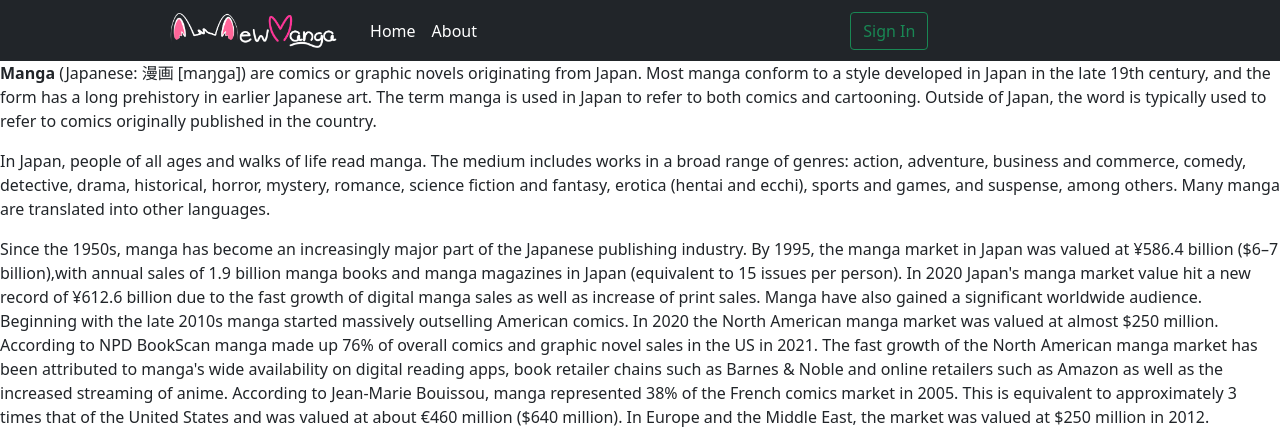
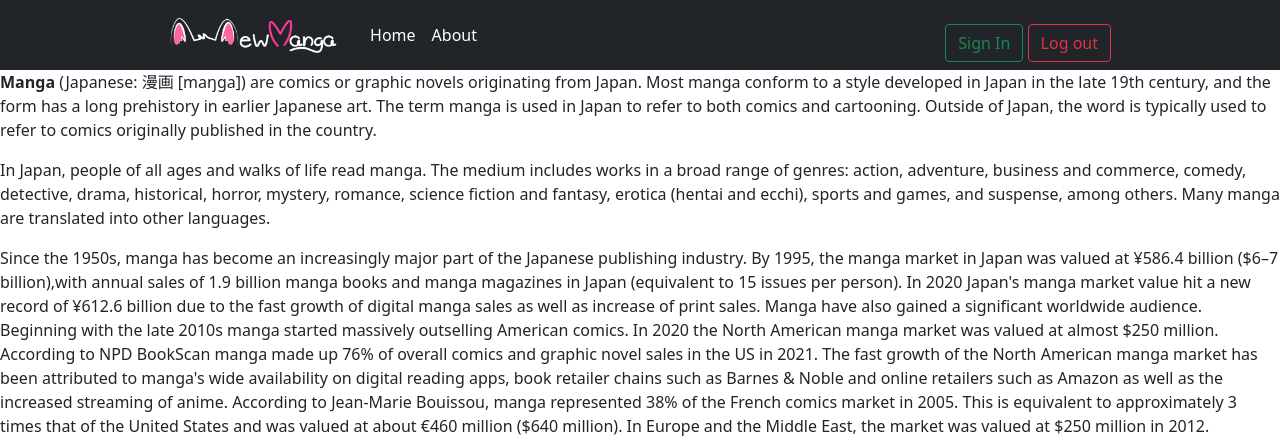
Before and after one commit to FullmetalBober/MangaShelf, a Flask app: page /about in a window 1280 px wide. Shown: the top 436 px of the page. Run offline with Flask 2, Linux system fonts and the light colour scheme.

Commit message:
button log out

```diff
--- a/templates/base.html
+++ b/templates/base.html
@@ -49,10 +49,10 @@
               <a class="nav-link active" href="/about">About</a>
             </li>
           </ul>
-
-          <button class="btn btn-outline-success m-md-auto mt-3" data-bs-toggle="modal" data-bs-target="#modalSignIn" data-bs-whatever="">{{ entry['User'] }}</button>
-<!--            <button class="btn btn-outline-success m-md-auto mt-3 show-modal"-->
-<!--            data-bs-toggle="modal" data-bs-target="#modalSignUpLabel" data-bs-whatever="@mdo">Sign Up</button>-->
+          <div class="mt-3">
+            <button class="btn btn-outline-success m-md-auto" data-bs-toggle="modal" data-bs-target="#modalSignIn" data-bs-whatever="">{{ entry['User'] }}</button>
+            <button class="btn btn-outline-danger m-md-auto" >Log out</button>
+          </div>
         </div>
       </div>
     </nav>
```
